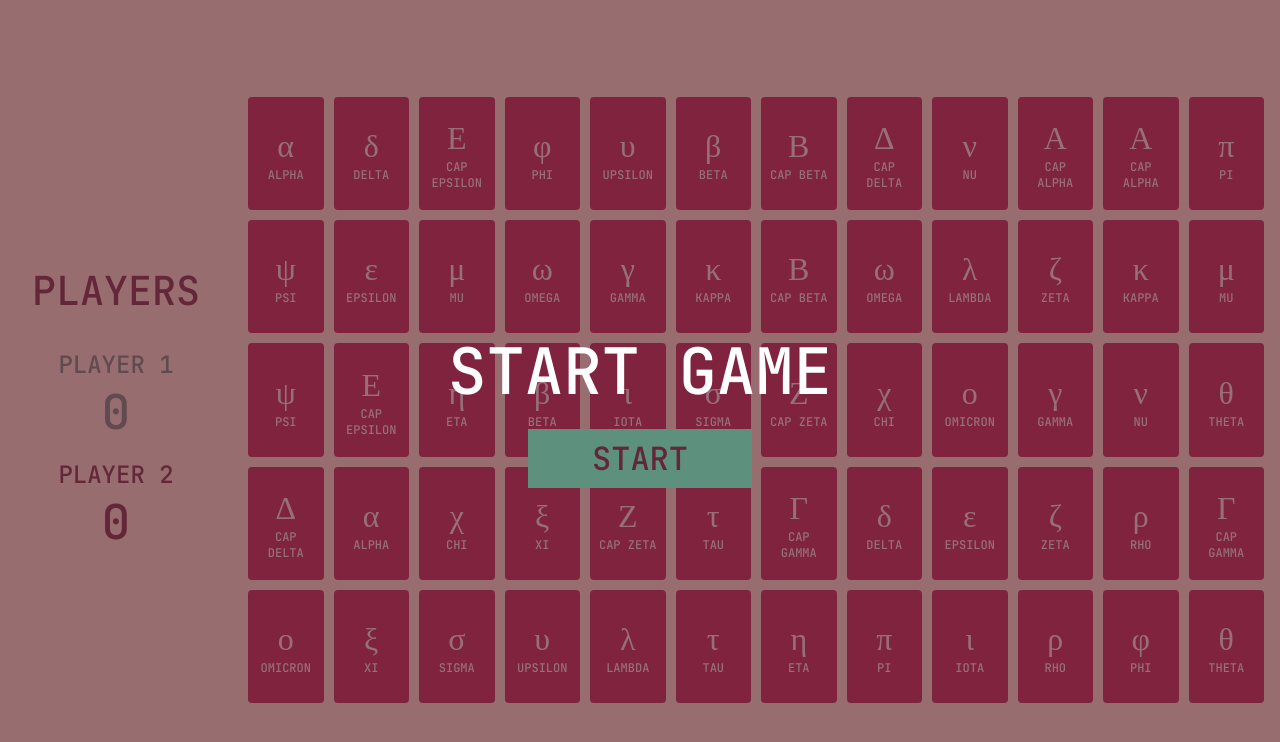
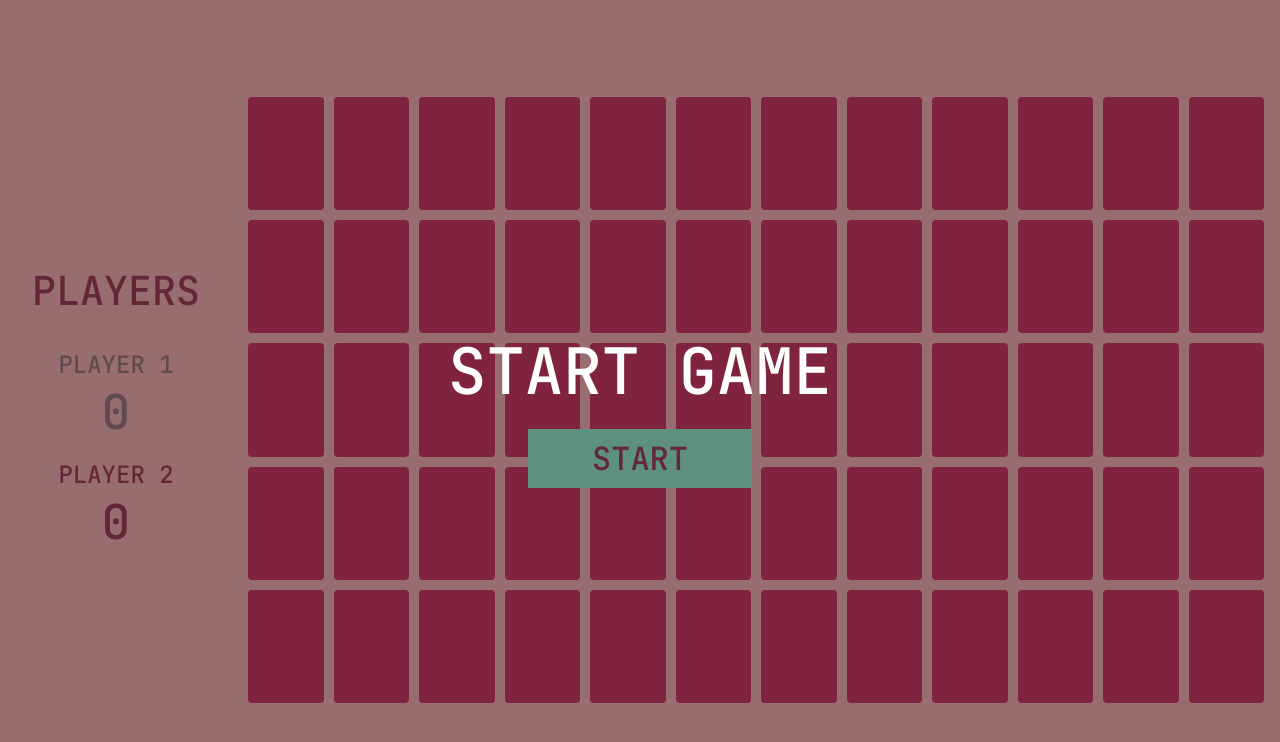
Before and after one commit to luis-tapia12/memory, a Preact app: page / in a window 1280 px wide. Shown: the top 742 px of the page. Built offline with nearby package versions, Linux system fonts and the light colour scheme.

Commit message:
fix styles

```diff
--- a/src/index.css
+++ b/src/index.css
@@ -43,10 +43,10 @@ h1 {
 	cursor: pointer;
 	font-family: 'JetBrains Mono', serif;
 	background-color: #b81c48;
-	color: white;
+	color: #b81c48;
 	display: block;
 	outline: none;
-	border: none;
+	border: 1px solid transparent;
 	border-radius: 4px;
 	aspect-ratio: 2 / 3;
 	width: 100%;
```
